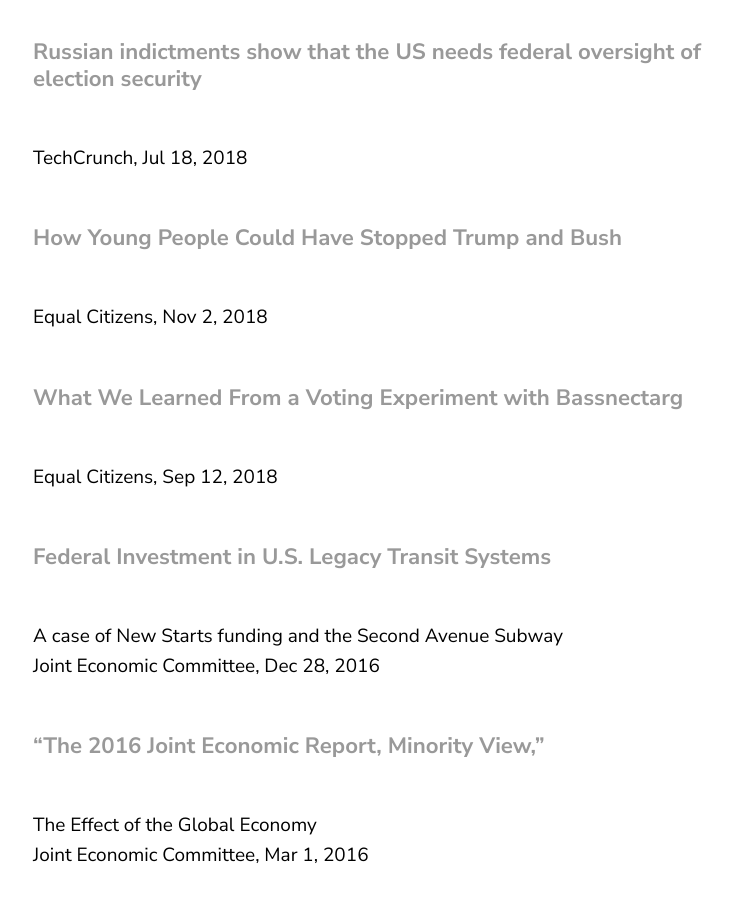
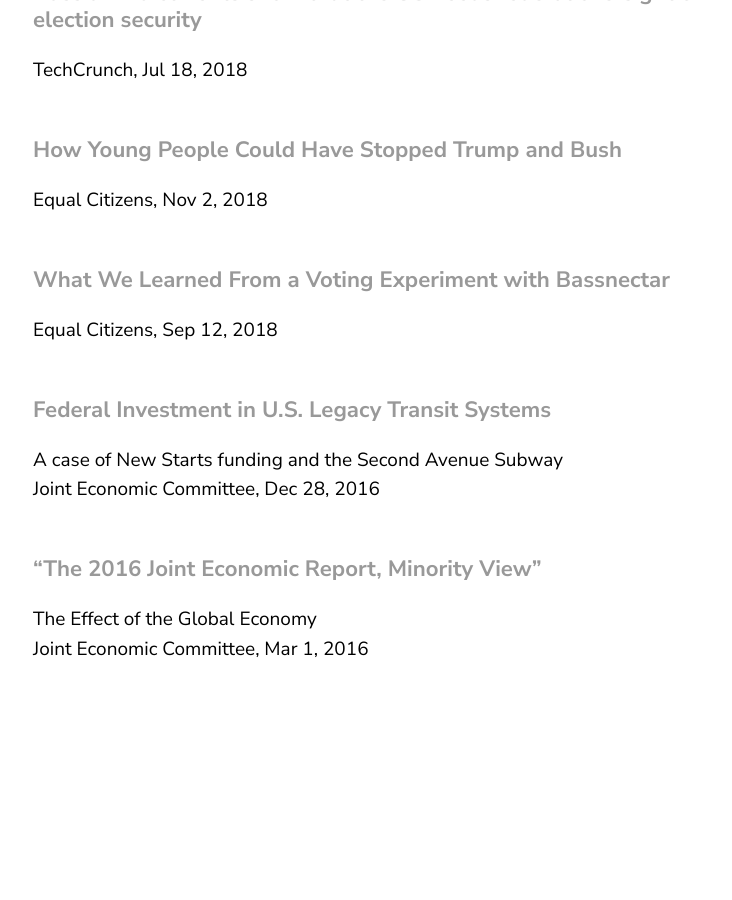
Before and after one commit to phoebetwong/phoebetwong.github.io, a Jekyll site: the page built from mylatestwork.html, in a window 1280 px wide and 900 px high, scrolled down 845 px. Shown: the whole window, without its empty margins (67-799 px from the left). Built offline with Jekyll 4.4.1, drawn with Linux system fonts in a browser that asks for light colours; a script that is not in the unit is left out; after the commit the page ends 1539 px from its top, so only the background shows below that.

Commit message:
edited mylatestwork

```diff
--- a/mylatestwork.html
+++ b/mylatestwork.html
@@ -4,28 +4,28 @@
 ---
 <div class="blurb">
 	  <br><br>
-    <h3><a href="https://towardsdatascience.com/everything-a-data-scientist-should-know-about-data-management-6877788c6a42" target="_blank">Everything a Data Scientist Should Know About Data Management*</a></h3><br>
+    <h3><a href="https://towardsdatascience.com/everything-a-data-scientist-should-know-about-data-management-6877788c6a42" target="_blank">Everything a Data Scientist Should Know About Data Management*</a></h3>
 		(*But Was Afraid to Ask)<br>
 		Towards Data Science, Aug 28 2019
 		<br><br>
-		<h3><a href=https://towardsdatascience.com/predicting-vs-explaining-69b516f90796" target="_blank">Predicting vs. Explaining</a></h3><br>
+		<h3><a href="https://towardsdatascience.com/predicting-vs-explaining-69b516f90796" target="_blank">Predicting vs. Explaining</a></h3>
 		And Why Data Science Needs More “Half-Bayesians”<br>
 		Towards Data Science, Jul 25, 2019
 		<br><br>
-		<h3><a href=https://techcrunch.com/2018/07/18/russian-indictments-show-that-the-u-s-needs-federal-oversight-of-election-security/" target="_blank">Russian indictments show that the US needs federal oversight of election security</a></h3><br>
+		<h3><a href="https://techcrunch.com/2018/07/18/russian-indictments-show-that-the-u-s-needs-federal-oversight-of-election-security/" target="_blank">Russian indictments show that the US needs federal oversight of election security</a></h3>
 		TechCrunch, Jul 18, 2018
 		<br><br>
-		<h3><a href="https://medium.com/equal-citizens/how-young-people-could-have-stopped-donald-trump-and-george-w-bush-963c598a8103" target="_blank">How Young People Could Have Stopped Trump and Bush</a></h3><br>
+		<h3><a href="https://medium.com/equal-citizens/how-young-people-could-have-stopped-donald-trump-and-george-w-bush-963c598a8103" target="_blank">How Young People Could Have Stopped Trump and Bush</a></h3>
 		Equal Citizens, Nov 2, 2018
 		<br><br>
-		<h3><a href="https://medium.com/equal-citizens/democracy-is-not-a-spectator-sport-5dfaf1623833" target="_blank">What We Learned From a Voting Experiment with Bassnectarg</a></h3><br>
+		<h3><a href="https://medium.com/equal-citizens/democracy-is-not-a-spectator-sport-5dfaf1623833" target="_blank">What We Learned From a Voting Experiment with Bassnectar</a></h3>
 		Equal Citizens, Sep 12, 2018
 		<br><br>
-		<h3><a href="https://www.jec.senate.gov/public/index.cfm/democrats/2016/12/government-investment-in-u-s-legacy-transit-systems" target="_blank">Federal Investment in U.S. Legacy Transit Systems</a></h3><br>
+		<h3><a href="https://www.jec.senate.gov/public/index.cfm/democrats/2016/12/government-investment-in-u-s-legacy-transit-systems" target="_blank">Federal Investment in U.S. Legacy Transit Systems</a></h3>
 		A case of New Starts funding and the Second Avenue Subway<br>
 		Joint Economic Committee, Dec 28, 2016
 		<br><br>
-		<h3><a href="https://www.jec.senate.gov/public/_cache/files/0db793da-5e90-4f9d-ad9e-487f28652c7a/3-2-2016-joint-economic-report-w-minority-views-final.pdf" target="_blank">“The 2016 Joint Economic Report, Minority View,”</a></h3><br>
+		<h3><a href="https://www.jec.senate.gov/public/_cache/files/0db793da-5e90-4f9d-ad9e-487f28652c7a/3-2-2016-joint-economic-report-w-minority-views-final.pdf" target="_blank">“The 2016 Joint Economic Report, Minority View”</a></h3>
 		The Effect of the Global Economy<br>
 		Joint Economic Committee, Mar 1, 2016
 		<br><br>
```
